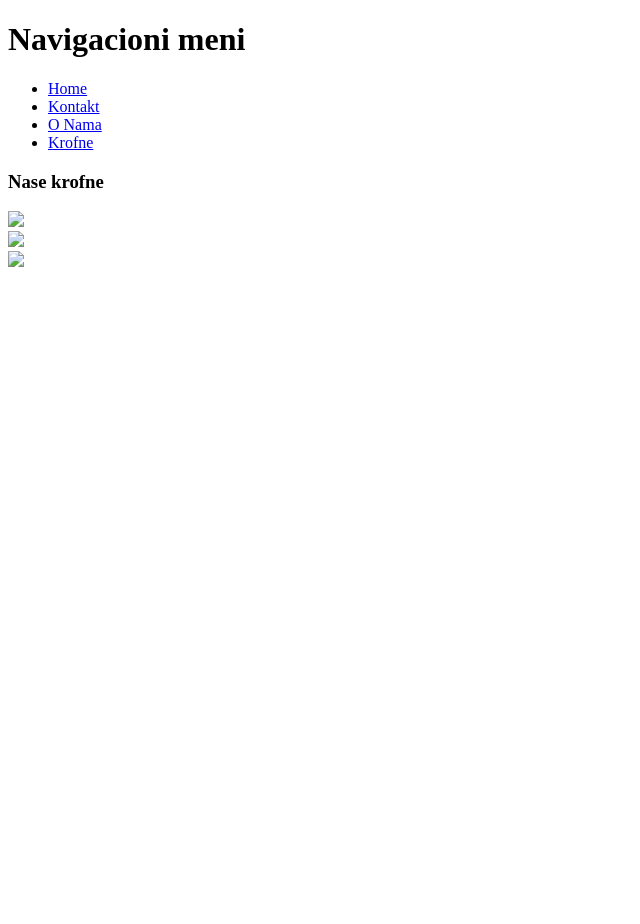
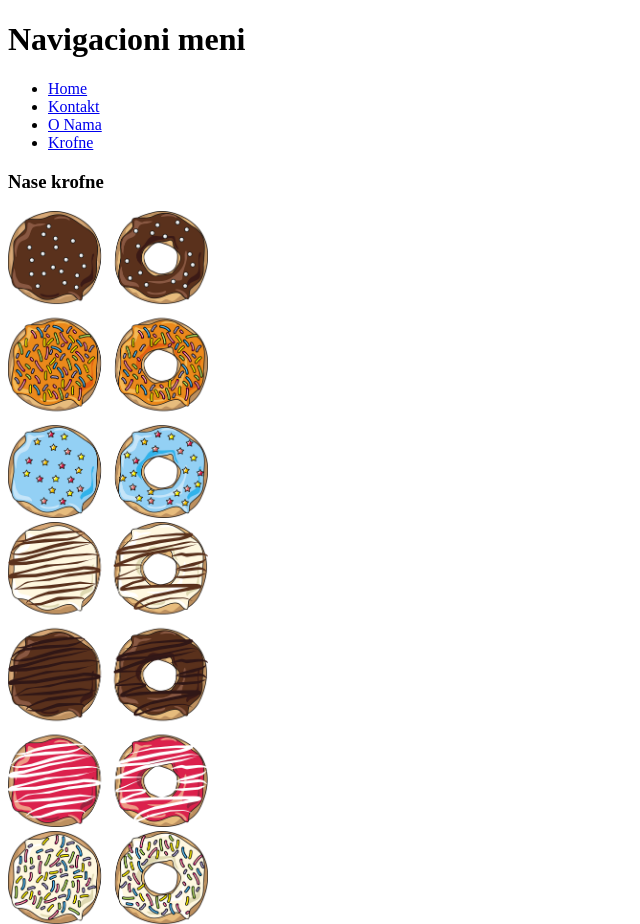
Before and after one commit to Krisztian313/Wepsite, a plain HTML site: page stranice/galerija.html in a window 1280 px wide. Shown: the top 924 px of the page, without its empty margins (0-640 px from the left). Before the commit the page ends 800 px from the top, so only its background shows below. Drawn offline with Linux system fonts and the light colour scheme; the site is published under a folder, as on GitHub Pages, so addresses that start at the root find nothing.

Commit message:
galerija.html

```diff
--- a/stranice/galerija.html
+++ b/stranice/galerija.html
@@ -20,9 +20,9 @@
 
         <h3>Nase krofne</h3>
 
-        <img src="/slike/type/bud-2013343_1280.webp" width="200"><br>
-        <img src="/slike/type/bud-2013346_1280.webp" width="200"><br>
-        <img src="/slike/type/donuts-2013344_1280.webp" width="200"><br>
+        <img src="../slike/type/bud-2013343_1280.webp" width="200"><br>
+        <img src="../slike/type/bud-2013346_1280.webp" width="200"><br>
+        <img src="../slike/type/donuts-2013344_1280.webp" width="200"><br>
 
     </body>
 </html>
```
